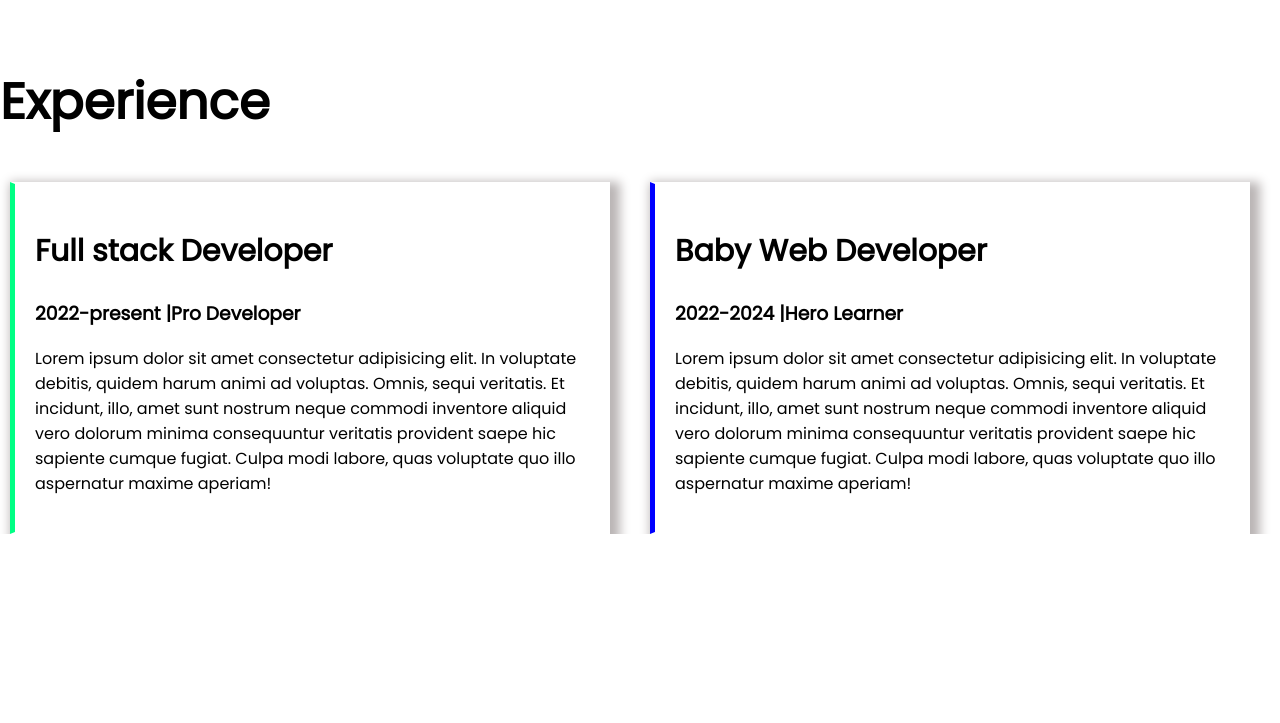
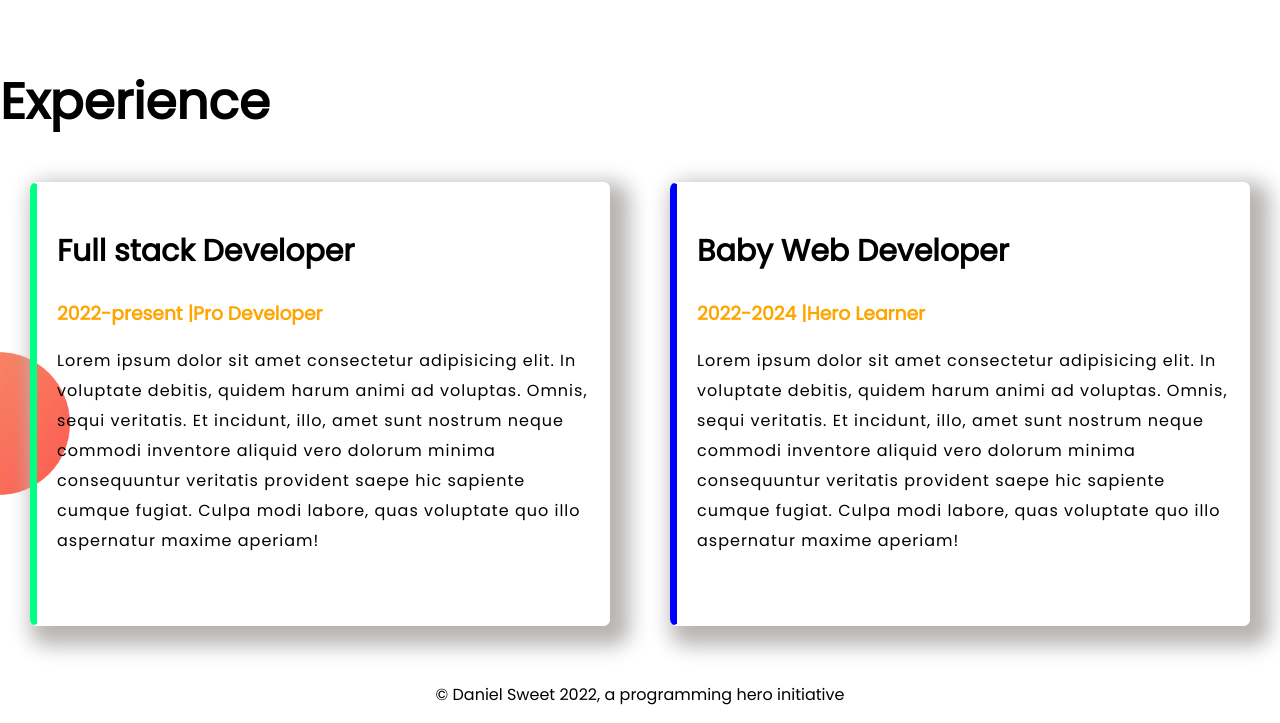
Before and after one commit to Danielsweet1/developer-portfolio, a plain HTML site: page index.html in a window 1280 px wide. Shown: the part 1178-1901 px from the top of the page. Before the commit the page ends 1712 px from the top, so only its background shows below. Drawn offline with Linux system fonts and the light colour scheme.

Commit message:
style added

```diff
--- a/index.html
+++ b/index.html
@@ -15,8 +15,8 @@
         <div class="half-width">
             <h1>Welcome to</h1>
             <h1><span class="orange">Daniel Sweet</span>  World!</h1>
-            <h3>Learning Web Development at Programming Hero</h3>
-            <p>I joined at Programming hero web development course for learning progamming and to build my career as a web developer.And That's why I am trying to give my best for learning this.</p>
+            <h2>Web Developer</h2>
+            <p> Hello! I am Sweet palma.I joined at Programming hero web development course for learning progamming and to build my career as a web developer.And That's why I am trying to give my best for learning this.</p>
             <a class="link-btn" href="#" target="_blank">HIRE ME</a>
 
         </div>
@@ -46,18 +46,18 @@
     <section>
         <h1>Experience</h1>
 
-            <div class="flexible-container">
+            <div class="flexible-container experience-area">
                 <div class="half-width third third1" >
                     <h2>Full stack Developer</h2>
-                    <h3>2022-present |Pro Developer</h3>
-                    <p>Lorem ipsum dolor sit amet consectetur adipisicing elit. In voluptate debitis, quidem harum animi ad voluptas. Omnis, sequi veritatis. Et incidunt, illo, amet sunt nostrum neque commodi inventore aliquid vero dolorum minima consequuntur veritatis provident saepe hic sapiente cumque fugiat. Culpa modi labore, quas voluptate quo illo aspernatur maxime aperiam!</p>
+                    <h3 class="orange">2022-present |Pro Developer</h3>
+                    <p class="para">Lorem ipsum dolor sit amet consectetur adipisicing elit. In voluptate debitis, quidem harum animi ad voluptas. Omnis, sequi veritatis. Et incidunt, illo, amet sunt nostrum neque commodi inventore aliquid vero dolorum minima consequuntur veritatis provident saepe hic sapiente cumque fugiat. Culpa modi labore, quas voluptate quo illo aspernatur maxime aperiam!</p>
 
 
                 </div>
                 <div class="half-width third third2">
                     <h2>Baby Web Developer</h2>
-                    <h3>2022-2024 |Hero Learner</h3>
-                    <p>Lorem ipsum dolor sit amet consectetur adipisicing elit. In voluptate debitis, quidem harum animi ad voluptas. Omnis, sequi veritatis. Et incidunt, illo, amet sunt nostrum neque commodi inventore aliquid vero dolorum minima consequuntur veritatis provident saepe hic sapiente cumque fugiat. Culpa modi labore, quas voluptate quo illo aspernatur maxime aperiam!</p>
+                    <h3 class="orange">2022-2024 |Hero Learner</h3>
+                    <p class="para">Lorem ipsum dolor sit amet consectetur adipisicing elit. In voluptate debitis, quidem harum animi ad voluptas. Omnis, sequi veritatis. Et incidunt, illo, amet sunt nostrum neque commodi inventore aliquid vero dolorum minima consequuntur veritatis provident saepe hic sapiente cumque fugiat. Culpa modi labore, quas voluptate quo illo aspernatur maxime aperiam!</p>
 
 
             </div>
@@ -67,4 +67,7 @@
 
 
 </body>
+<footer>
+    <p class="footer">&copy; Daniel Sweet 2022, a programming hero initiative </p>
+</footer>
 </html>
--- a/style.css
+++ b/style.css
@@ -43,20 +43,36 @@ h1{
 .second-para{
     padding-right: 80px;
 }
+.experience-area{
+    background-image: url(/images/exp-bg.png);
+    background-repeat: no-repeat;
+    background-position: left;
+    background-size: 70px;
+}
 .third{
     margin-right: 30px;
-    margin-left: 10px;
+    margin-left: 30px;
     border: 2px solid white;
     padding-left: 20px;
     padding-right: 20px;
-    box-shadow: 5px 5px 10px 5px rgb(186, 181, 181);
+    box-shadow: 10px 10px 20px 10px rgb(186, 181, 181);
+    border-radius: 7px;
+    margin-bottom: 40px;
+    height: 400px;
 }
 .third1{
-    border-left: 5px solid rgb(0, 255, 132);
+    border-left: 7px solid rgb(0, 255, 132);
 }
 .third2{
-    border-left: 5px solid blue;
+    border-left: 7px solid blue;
 }
 h2{
     font-size: 30px;
 }
+.para{
+    line-height: 30px;
+    letter-spacing: 1px;
+}
+.footer{
+    text-align: center;
+}
```
